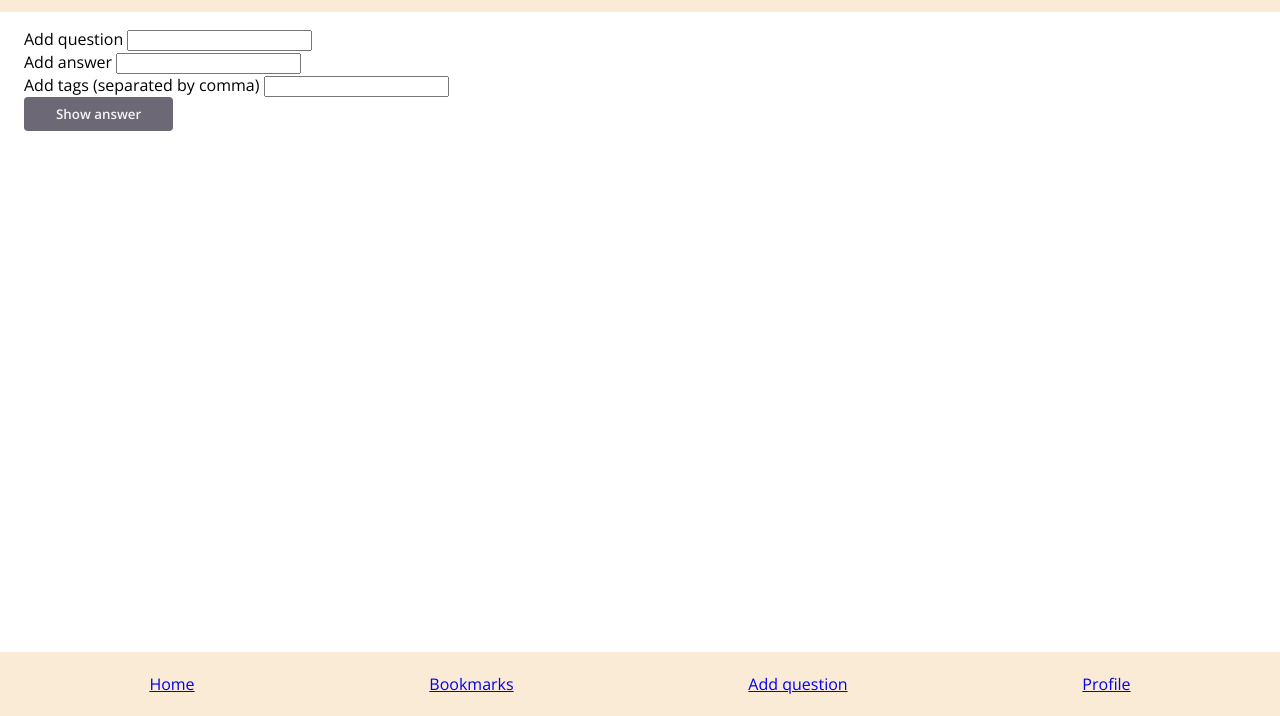
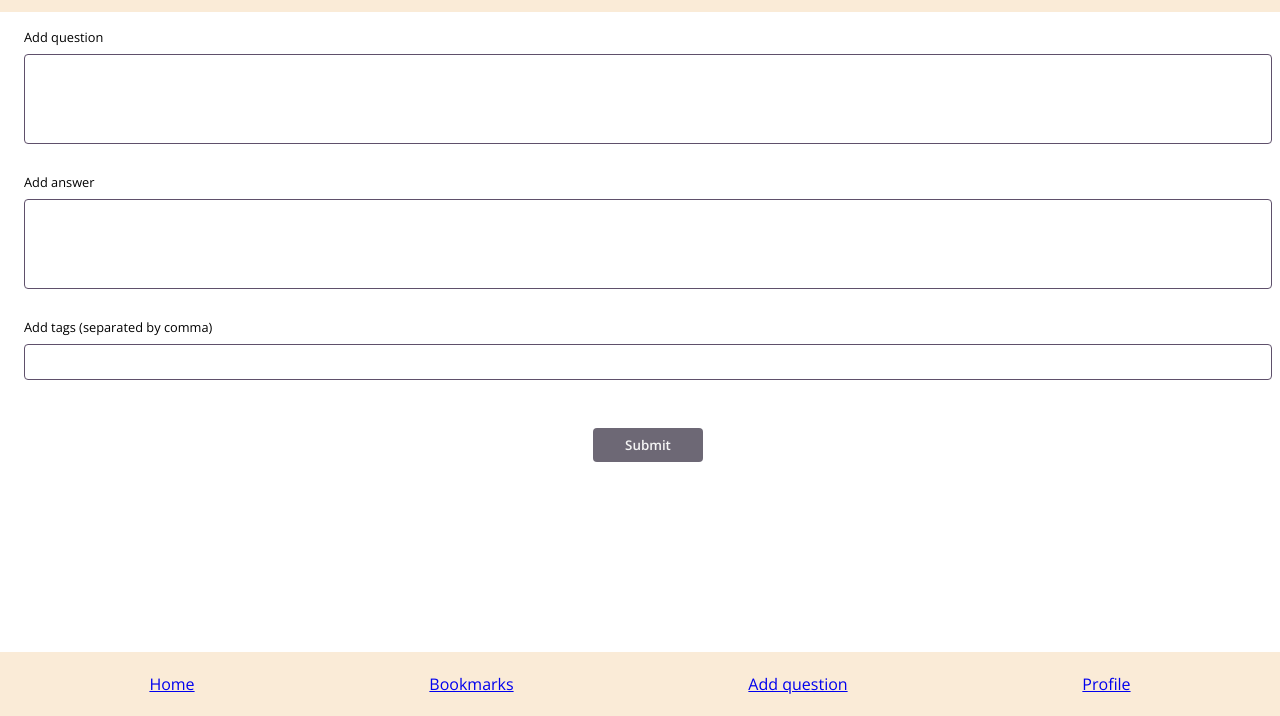
Before and after one commit to Luxa23/quizz-app, a website: page create/create.html in a window 1280 px wide. Shown: the part 84-800 px from the top of the page. Drawn offline with nearby package versions, Linux system fonts and the light colour scheme.

Commit message:
Compose and style add question page

```diff
--- a/create/create.html
+++ b/create/create.html
@@ -16,24 +16,29 @@
   <body>
     <!--main header-->
     <header class="main--header">
-      <h1>Create</h1>
+      <h1>Add question</h1>
     </header>
 
     <!--main content-->
     <main>
-      <div>
+      <div class="container__add-question">
         <label for="add-question">Add question</label>
-        <input type="text" />
+        <textarea
+          id="add-question"
+          name="question"
+          type="text"
+          rows="4"
+        ></textarea>
       </div>
       <div>
         <label for="add-answer">Add answer</label>
-        <input type="text" />
+        <textarea id="add-answer" name="answer" type="text" rows="4"></textarea>
       </div>
       <div>
         <label for="add-tags">Add tags (separated by comma)</label>
         <input type="text" />
       </div>
-      <button class="button button--show">Show answer</button>
+      <button class="button button--center">Submit</button>
     </main>
     <!--footer-->
     <footer>
--- a/design-system/button/styles.css
+++ b/design-system/button/styles.css
@@ -9,7 +9,7 @@ button {
   font-weight: 600;
 }
 
-.button--logout {
+.button--center {
   margin-top: 1.5rem;
   display: flex;
 }
--- a/design-system/container/style.css
+++ /dev/null
@@ -1,3 +0,0 @@
-.test {
-  text-shadow: 2pc;
-}
--- /dev/null
+++ b/design-system/input/styles.css
@@ -0,0 +1,20 @@
+label {
+  display: block;
+  font-size: 0.8rem;
+  margin-bottom: 0.5rem;
+}
+
+input,
+textarea {
+  width: 100%;
+  margin-bottom: 1.5rem;
+  border-radius: 4px;
+  border: 1.5px solid #5f506b;
+  font-family: var(--font-family);
+  padding: 0.5rem;
+  resize: none;
+}
+
+textarea:invalid {
+  border: 2px solid hotpink;
+}
--- a/design-system/tags/styles.css
+++ b/design-system/tags/styles.css
@@ -8,8 +8,7 @@
 
 .container__tags--profile-page {
   display: flex;
-  flex-direction: row;
-  flex-wrap: wrap;
+  flex-flow: row wrap;
   justify-content: space-between;
   column-gap: 1rem;
   padding: 1rem 0;
--- a/styles.css
+++ b/styles.css
@@ -5,3 +5,4 @@
 @import url('/design-system/tags/styles.css');
 @import url('/design-system/button/styles.css');
 @import url('/design-system/figure/styles.css');
+@import url('/design-system/input/styles.css');
```
Also changed, not shown: design-system/headlines/index.html (+1 -2 lines), design-system/input/index.html (added, +37 -0 lines), profile/profile.html (+1 -1 lines).
